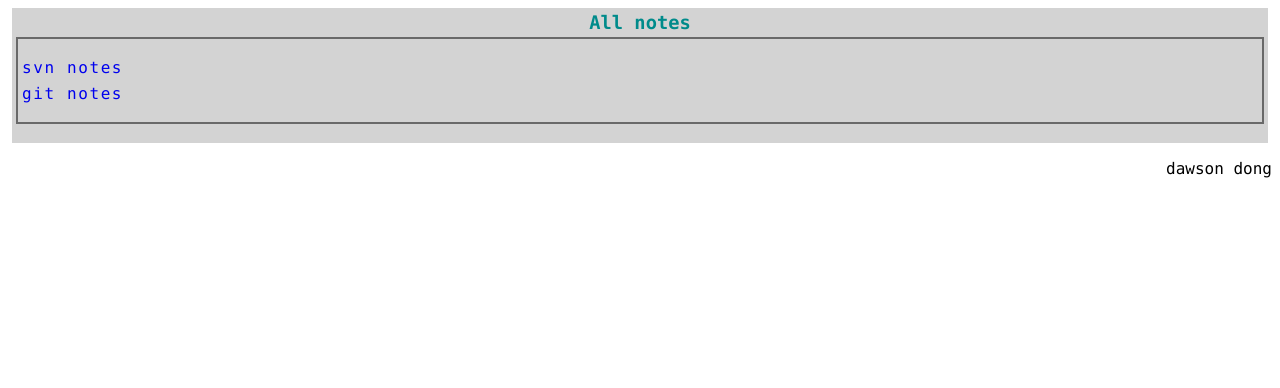
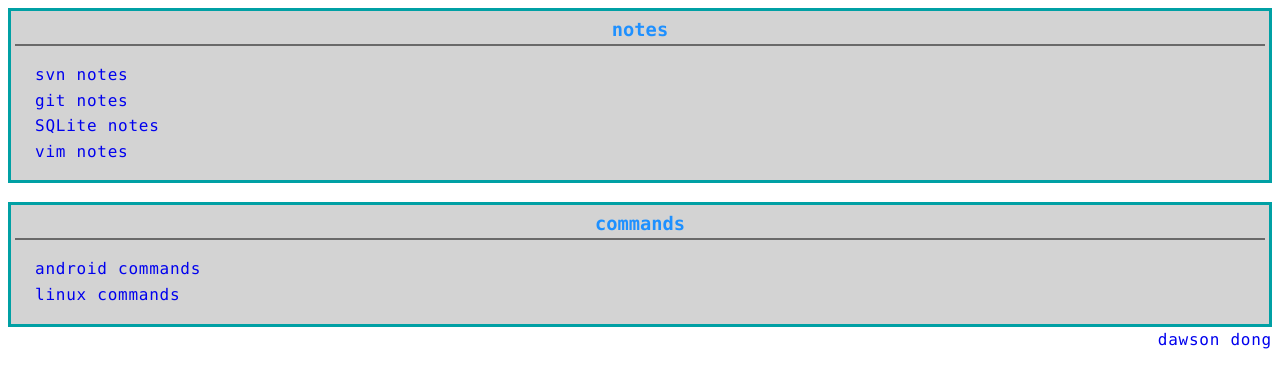
Before and after one commit to dluter/dluter.github.io, a plain HTML site: page index.html in a window 1280 px wide. Drawn offline with nearby package versions, Linux system fonts and the light colour scheme.

Commit message:
Add more content.

```diff
--- a/css/index.css
+++ b/css/index.css
@@ -1,10 +1,11 @@
 body {
 	font-family: 'consolas';
+	color: silver;
 }
 
 a {
 	line-height: 1.6;
-	letter-spacing: 1.6px;
+	letter-spacing: 0.75px;
 	text-align: center;
 }
 
@@ -15,35 +16,27 @@
 h3 {
 	margin: 4px 4px 4px 4px;
 	text-align: center;
-	color: darkcyan;
+	color: dodgerblue;
 	padding-top: 4px;
 }
 
-p.right {
+div.right {
 	text-align: right;
 }
 
-div.notes {
+p.indent1{
+	margin-left: 20px;
+}
+
+div.block {
 	background: #d3d3d3;
-	margin: 4px 4px 4px 4px;
 	padding: 0px 4px 0px 4px;
+	border-style: solid solid solid solid;
+	border-color: rgb(0, 160, 164);
 }
 
 div.links {
-	padding: 0px 4px 0px 4px;
-	border-style: solid solid solid solid;
+	border-top-style: solid;
 	border-width: 2px;
 	border-color: dimgray;
 }
-
-a:visited {
-	background-color: #FFFF85;
-}
-
-a:hover {
-	background-color: #FF704D;
-}
-
-a:active {
-	background-color: #FF704D;
-}
--- a/index.html
+++ b/index.html
@@ -7,19 +7,31 @@
 	<link rel="stylesheet" type="text/css" href="css/index.css" />
 </head>
 <body>
-	<script src="/public/jquery.min.js"></script>
-	<div class="notes">
-		<h3>All notes</h3>
+	<div class="block">
+		<h3>notes</h3>
 	    <div class="links">
-	    	<p>
-		    	<a class='no_underline' href="/svn_notes.txt">svn notes</a>
-		    	<br>
-		        <a class='no_underline' href="/git_notes.txt">git notes</a>
+	    	<p class='indent1'>
+		    	<a class='no_underline' href="notes/svn_notes.txt">svn notes</a><br>
+		        <a class='no_underline' href="notes/git_notes.txt">git notes</a><br>
+		        <a class='no_underline' href="notes/sqlite_notes.txt">SQLite notes</a><br>
+		        <a class='no_underline' href="notes/vim_notes.txt">vim notes</a>
 	    	</p>
 	    </div>
-	    <br>
+	</div>
+	<br>
+
+	<div class="block">
+		<h3>commands</h3>
+	    <div class="links">
+	    	<p class='indent1'>
+		    	<a class='no_underline' href="commands/android_command.txt">android commands</a><br>
+		        <a class='no_underline' href="commands/linux_command.txt">linux commands</a>
+	    	</p>
+	    </div>
 	</div>
 
-	<p class='right'>dawson dong</p>
+	<div class='right'>
+		<a class='no_underline' href="mailto:dluter@gmail.com">dawson dong</a><br/>
+	</div>
 </body>
 </html>
```
Also changed, not shown: commands/android_command.txt (added), commands/linux_command.txt (added), notes/git_notes.txt (renamed from git_notes.txt), notes/sqlite_notes.txt (added), notes/svn_notes.txt (renamed from svn_notes.txt), notes/vim_notes.txt (added).
